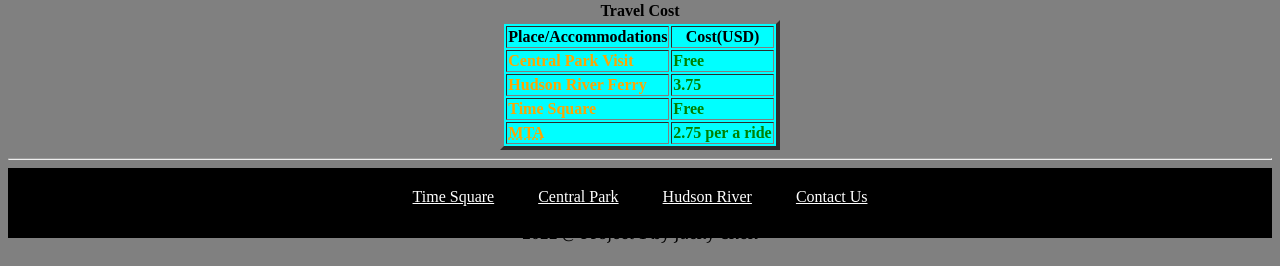
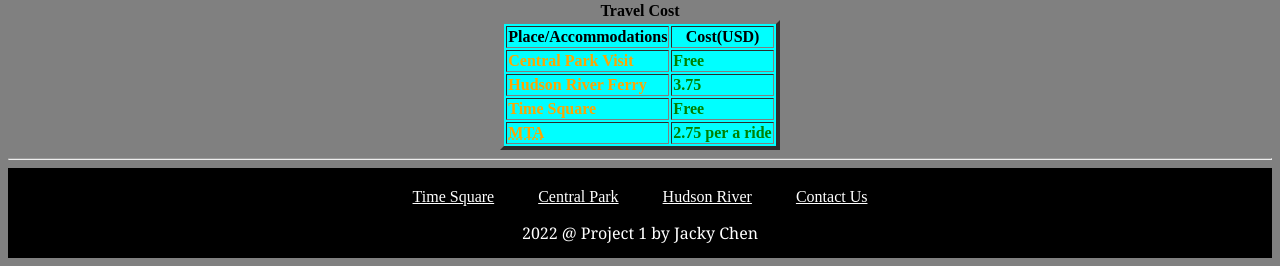
Before and after one commit to Unhelpfulbot/Website3, a PHP site: page /Project1.html in a window 1280 px wide. Shown: the part 903-1169 px from the top of the page. Before the commit the page ends 1146 px from the top, so only its background shows below. Run offline with PHP 8.4, Linux system fonts and the light colour scheme.

Commit message:
Add files via upload

```diff
--- a/Project1/Project1.html
+++ b/Project1/Project1.html
@@ -64,7 +64,7 @@
         <a href="CentralPark.html">Central Park</a>
         <a href="HudsonRiver.html">Hudson River</a>
         <a href="mailto: haiying.qcc@gmail.com">Contact Us</a>
-        <p>2022 @ Project 1 by Jacky Chen</p>
+        <p class="white">2022 @ Project 1 by Jacky Chen</p>
     </center>
     </nav>
     </body>
--- a/Project1/Project1Style.css
+++ b/Project1/Project1Style.css
@@ -12,7 +12,7 @@ a{
 nav.footer{
     padding-top: 20px;
     background-color: black;
-    height: 50px;
+    height: 70px;
 }
 img.left{
     float:left;
@@ -49,3 +49,7 @@ p.sub{
 td{
     font-weight:bold;
 }
+p.white{
+    color:white;
+    ;
+}
```
Also changed, not shown: Project1/PageLayout.css (line endings or trailing spaces).
